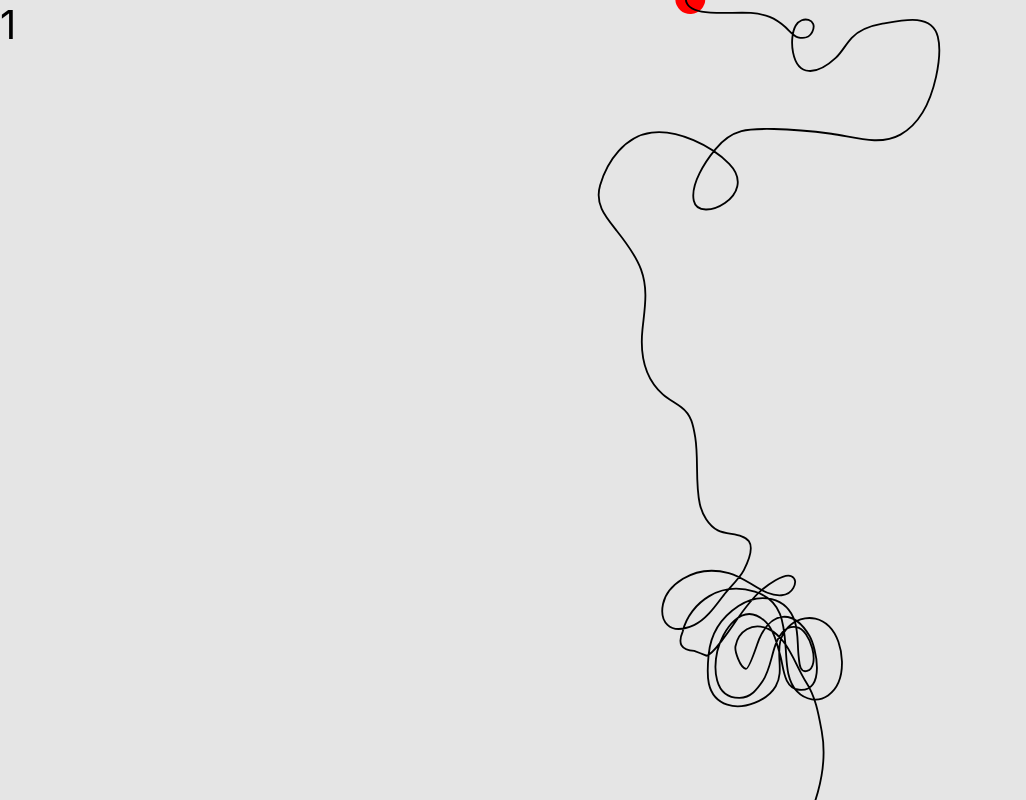
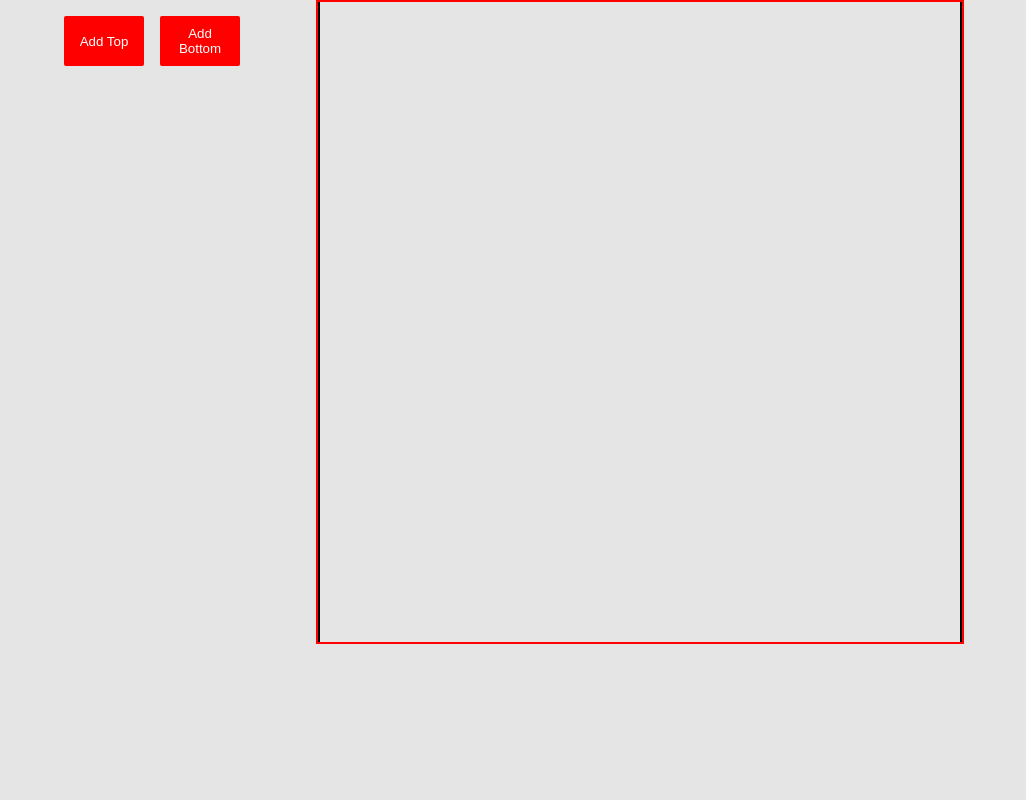
Before and after one commit to rowenadesilva/returningtothehold, a React (Create React App) app: page / in a window 1280 px wide. Shown: the whole page, without its empty margins (0-1026 px from the left). Built offline with nearby package versions, Linux system fonts and the light colour scheme.

Commit message:
new draft: map instead of append

```diff
--- a/package.json
+++ b/package.json
@@ -10,6 +10,7 @@
     "react": "^18.2.0",
     "react-dom": "^18.2.0",
     "react-scripts": "5.0.1",
+    "styled-components": "^6.1.8",
     "web-vitals": "^2.1.4"
   },
   "scripts": {
@@ -39,6 +40,5 @@
   "devDependencies": {
     "@types/jquery": "^3.5.29"
   },
-  "homepage":"."
-
+  "homepage": "."
 }
--- a/src/App.css
+++ b/src/App.css
@@ -93,3 +93,10 @@ body {
   mask-image: linear-gradient(to bottom, black calc(100% - 48px), transparent 100%);
 
 }
+
+.testDiv {
+  width: 60vw;
+  height: 50vh;
+  background-color: red;
+  border: 2px solid black;
+}
--- a/src/App.js
+++ b/src/App.js
@@ -1,12 +1,13 @@
 import React from 'react'
 import ScrollSimple from './pages/ScrollSimple';
+import MapScroll from './pages/MapScroll';
 import InfiniteScroll from './pages/InfiniteScroll';
 import Scroll from './pages/Scroll';
 import Loop from './pages/Loop'
 
 export default function App() {
   return (
-    <ScrollSimple />
-    // <InfiniteScroll />
+    <MapScroll />
+    // <ScrollSimple />
   )
 }
--- a/src/components/Tracker.js
+++ b/src/components/Tracker.js
@@ -19,7 +19,7 @@ export default function Tracker(props) {
     var pathPosition = getComputedStyle(trackerRef.current).offsetDistance;
     pathPosition = pathPosition.slice(0, -1);
     pathPosition = parseFloat(pathPosition);
-    console.log(trackerRef.current);
+    // console.log(trackerRef.current);
 
     const speed = 0.3;
 
--- a/src/index.js
+++ b/src/index.js
@@ -6,9 +6,9 @@ import reportWebVitals from './reportWebVitals';
 
 const root = ReactDOM.createRoot(document.getElementById('root'));
 root.render(
-  <React.StrictMode>
+  // <React.StrictMode>
     <App />
-  </React.StrictMode>
+  // </React.StrictMode>
 );
 
 // If you want to start measuring performance in your app, pass a function
--- /dev/null
+++ b/src/pages/MapScroll.js
@@ -0,0 +1,137 @@
+import { useState, useRef, useEffect } from "react";
+import styled from "styled-components";
+const Container = styled.div`
+  display: flex;
+  align-items: center;
+  flex-direction: column;
+`;
+
+const ButtonWrapper = styled.div`
+  position: fixed;
+  display: flex;
+  left: 5%;
+  top: 2%;
+`;
+
+const Button = styled.button`
+  border: none;
+  background-color: red;
+  color: white;
+  height: 50px;
+  width: 80px;
+  border-radius: 2px;
+  cursor: pointer;
+  margin-right: 1rem;
+`;
+
+const Wrapper = styled.div`
+  height: 80vh;
+  border: 2px solid red;
+  position: fixed;
+  overflow: scroll;
+`;
+
+const LIST = styled.li`
+  list-style: none;
+  height: 120vh;
+  width: 50vw;
+  border: 2px solid black;
+  font-size: 4em;
+  text-align: center;
+`;
+
+const App = () => {
+  const listRef = useRef([]);
+  const wrapperRef = useRef();
+
+  // new list with two elements
+  const [list, setList] = useState([
+    {
+      id: 0,
+    },
+    {
+      id: 1,
+    },
+    {
+      id: 2,
+    },
+  ]);
+
+  useEffect(() => {
+    wrapperRef.current.addEventListener("scroll", function () {
+      //  console.log(wrapperRef.current.scrollTop);
+      checkScrollPosition();
+    });
+  });
+
+  useEffect(() => {
+    wrapperRef.current.scrollTop = listRef.current[0].clientHeight;
+  }, []);
+
+  const checkScrollPosition = () => {
+    // check if listElement 1 is visible
+    const rect1 = listRef.current[0].getBoundingClientRect();
+    const elemBottom1 = rect1.bottom;
+    const isVisible1 = elemBottom1 >= 0;
+
+    // check if listElement 2 is visible
+    const rect2 = listRef.current[1].getBoundingClientRect();
+    const elemTop2 = rect2.top;
+    const elemBottom2 = rect2.bottom;
+    const isVisible2 = elemTop2 <= wrapperRef.current.clientHeight && elemBottom2 >= 0;
+
+    // check if listElement 3 is visible
+    const rect3 = listRef.current[2].getBoundingClientRect();
+    const elemTop3 = rect3.top;
+    const isVisible3 = elemTop3 <= wrapperRef.current.clientHeight;
+
+    console.log("1 is visible: ", isVisible1);
+    console.log("2 is visible: ", isVisible2);
+    console.log("3 is visible: ", isVisible3);
+    console.log(" ");
+  };
+
+  const addBottom = () => {
+    const id = list.length;
+    setList((prev) => [
+      ...prev,
+      {
+        id: id,
+      },
+    ]);
+  };
+
+  const addTop = (id) => {
+    id = list.length;
+    setList((prev) => [
+      {
+        id: id,
+      },
+      ...prev,
+    ]);
+  };
+
+  return (
+    <Container>
+      <ButtonWrapper>
+        <Button onClick={() => addTop()}>Add Top</Button>
+        <Button onClick={() => addBottom()}>Add Bottom</Button>
+      </ButtonWrapper>
+      <Wrapper ref={wrapperRef}>
+        {list.map((item, i) => {
+          return (
+            <LIST
+              className="listRef"
+              ref={(el) => (listRef.current[i] = el)}
+              id={item.id}
+              key={item.id}
+            >
+              {item.id}
+            </LIST>
+          );
+        })}
+      </Wrapper>
+    </Container>
+  );
+};
+export default App;
--- a/src/pages/ScrollSimple.js
+++ b/src/pages/ScrollSimple.js
@@ -30,6 +30,7 @@ export default function ScrollSimple() {
   function addNewListElements() {
     const max_scroll =
       wrapperRef.current.scrollHeight - listRef.current.clientHeight;
+      console.log(listRef.current);
     const current_scroll = wrapperRef.current.scrollTop;
     const bottom = 100;
 
```
Also changed, not shown: 1 other file (tests, documents, lock files or other folders).
